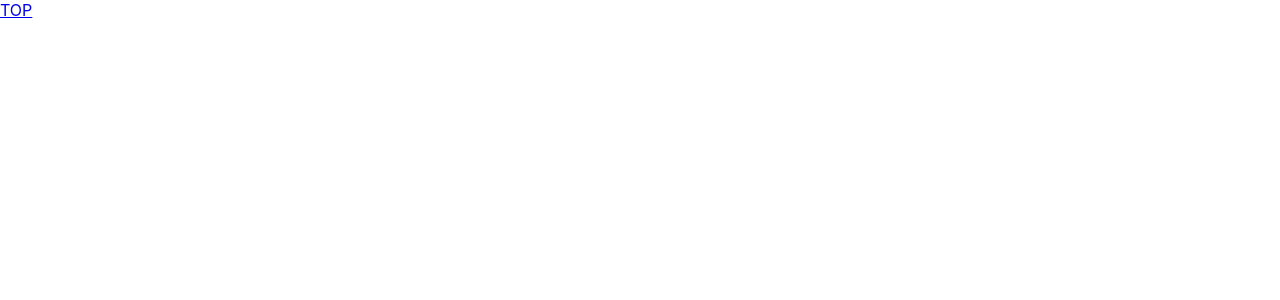
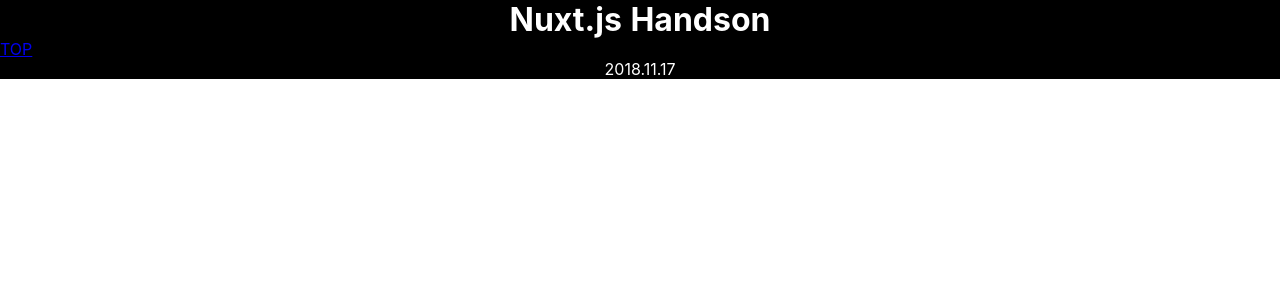
Before and after one commit to noriyotcp/handson-sample, a Nuxt app: page /about in a window 1280 px wide. Shown: the top 300 px of the page. Built offline with nearby package versions, Linux system fonts and the light colour scheme.

Commit message:
Add dark layout

```diff
--- /dev/null
+++ b/layouts/dark.vue
@@ -0,0 +1,20 @@
+<template>
+  <div class="dark">
+    <header><h1>Nuxt.js Handson</h1></header>
+    <nuxt />
+    <footer><p>2018.11.17</p></footer>
+  </div>
+</template>
+
+<style scoped>
+header,
+footer {
+  width: 100%;
+  text-align: center;
+}
+
+.dark {
+  background-color: #000000;
+  color: #ffffff;
+}
+</style>
--- a/pages/about.vue
+++ b/pages/about.vue
@@ -11,7 +11,8 @@
         { hid: 'description', name: 'description', content: 'About ページ' }
       ]
     }
-  }
+  },
+  layout: 'dark'
 }
 </script>
 
```
